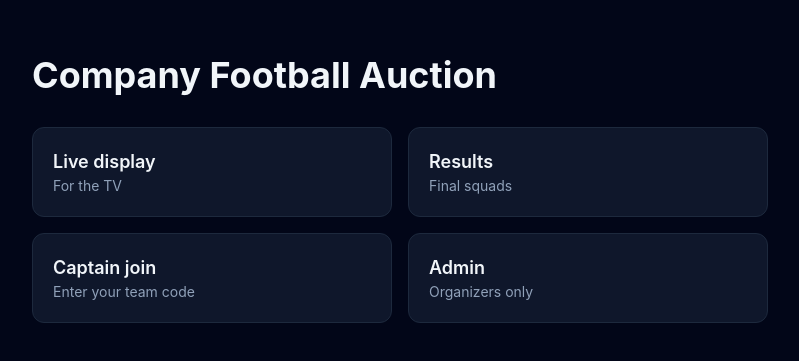
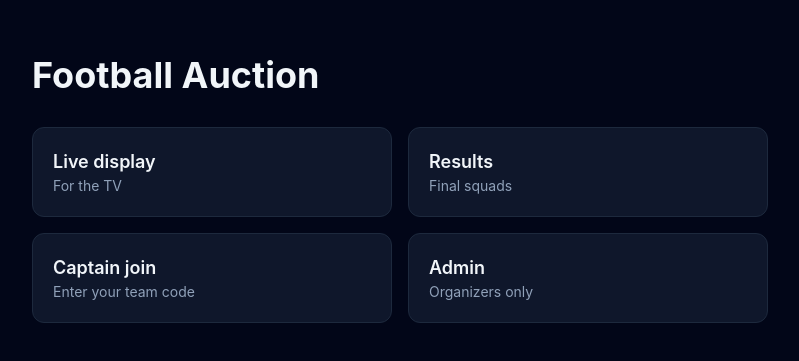
Before and after one commit to Amalmktk/football-auction, a React (Vite) app: page / in a window 1280 px wide. Shown: the part 211-572 px from the top of the page, without its empty margins (240-1039 px from the left). Built offline with nearby package versions, Linux system fonts and the light colour scheme.

Commit message:
Use neutral tournament name

```diff
--- a/src/pages/Home.tsx
+++ b/src/pages/Home.tsx
@@ -10,7 +10,7 @@ const links = [
 export default function Home() {
   return (
     <main className="mx-auto flex min-h-screen max-w-3xl flex-col justify-center gap-8 px-4 py-10">
-      <h1 className="text-4xl font-bold">Company Football Auction</h1>
+      <h1 className="text-4xl font-bold">Football Auction</h1>
       <nav className="grid gap-4 sm:grid-cols-2">
         {links.map((l) => (
           <Link
```
Also changed, not shown: 2 other files (tests, documents, lock files or other folders).
